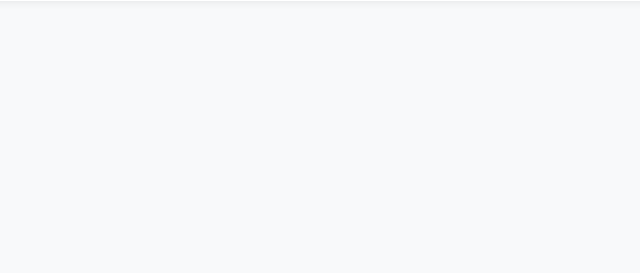
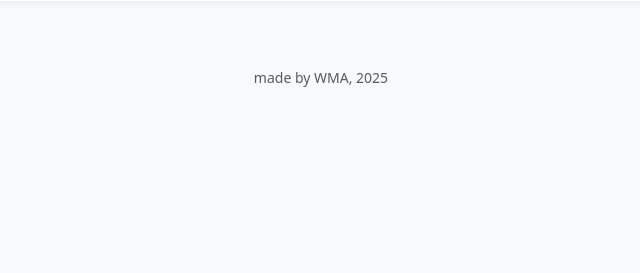
Before and after one commit to wmaminuddin/ml_webapp, a Flask app: page / in a window 1280 px wide. Shown: the part 395-668 px from the top of the page, without its empty margins (319-959 px from the left). Run offline with Flask 3, Linux system fonts and the light colour scheme.

Commit message:
Update index.html

```diff
--- a/templates/index.html
+++ b/templates/index.html
@@ -43,6 +43,10 @@
         </form>
     </div>
 
+    <footer class="text-center mt-5 py-3 text-muted">
+    <small>made by WMA, 2025</small>
+    </footer>
+
     <script src="https://cdn.jsdelivr.net/npm/bootstrap@5.3.0-alpha1/dist/js/bootstrap.bundle.min.js"></script>
 </body>
 </html>
```
